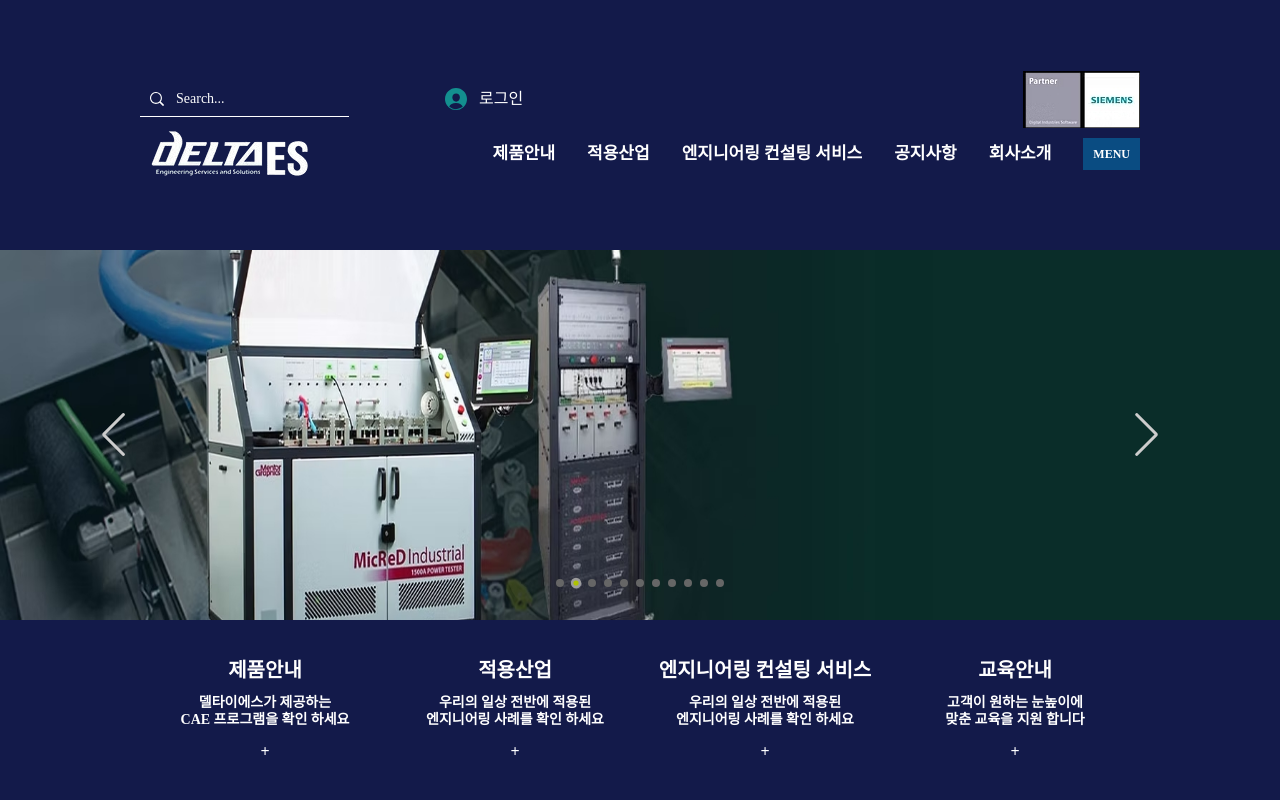
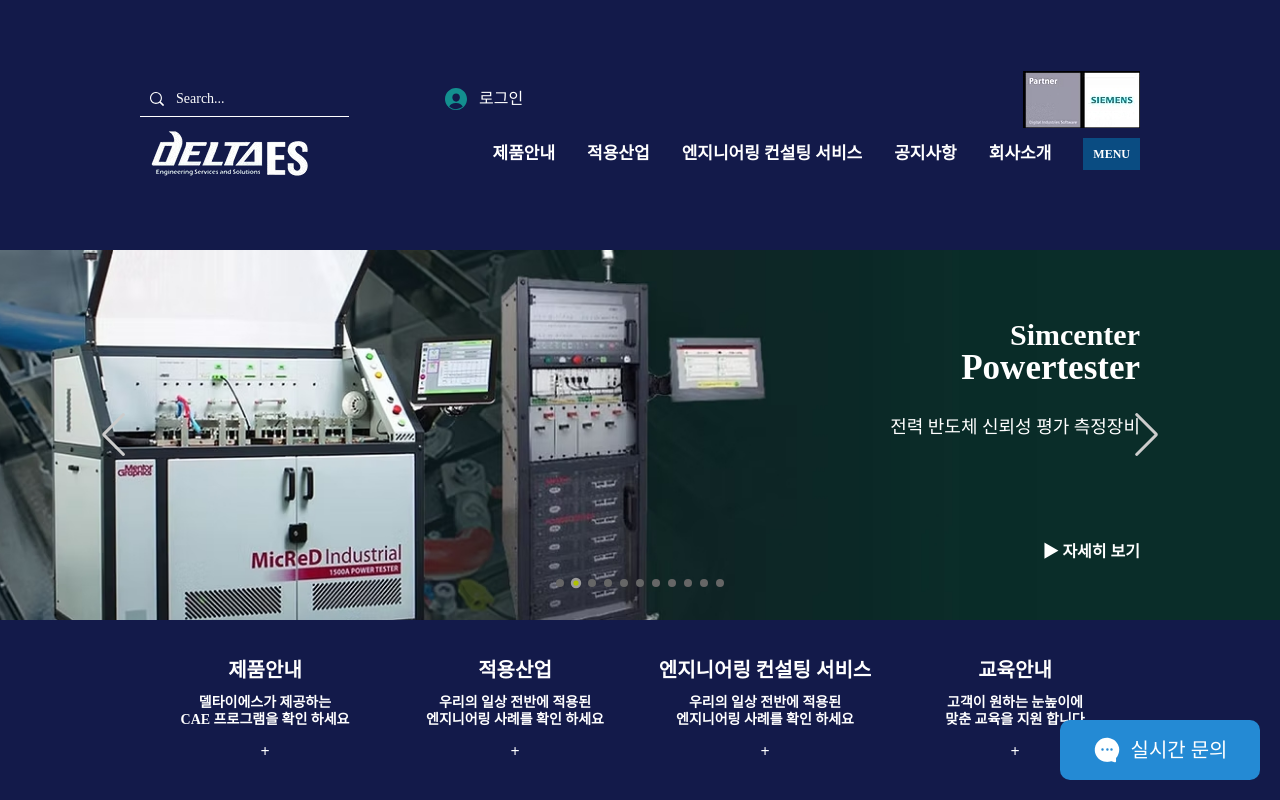
Before and after one commit to DeltaesF/Deltaes-Homepage, a Next.js app: page / in a window 1280 px wide. Shown: the top 800 px of the page. Built offline with nearby package versions, Linux system fonts and the light colour scheme.

Commit message:
Design: 메인 이미지 슬라이드 글자 추가 및 문의 버튼 제작
메인 이미지 슬라이드 글자 추가 문의 버튼 제작
메인 이미지에 회사 로고 오류 문제 해결

```diff
--- a/src/app/globals.css
+++ b/src/app/globals.css
@@ -4,6 +4,7 @@
 
 body {
   padding-top: 250px;
+  overflow-x: hidden;
 }
 
 /* 화살표 스타일 조정 */
--- a/src/app/page.tsx
+++ b/src/app/page.tsx
@@ -10,7 +10,15 @@ import "swiper/css/pagination";
 import { Navigation, Pagination, Autoplay } from "swiper/modules";
 import { useEffect, useState } from "react";
 
-const imgSlice = [
+interface ImgSlice {
+  id: number;
+  img: string;
+  title: string;
+  description: string;
+  logo?: string;
+}
+
+const imgSlice: ImgSlice[] = [
   {
     id: 1,
     img: "/images/image-slide1.jpg",
@@ -111,17 +119,101 @@ export default function Home() {
             pagination={{ type: "bullets", clickable: true }}
             autoplay={{ delay: 3000, disableOnInteraction: false }}
             loop={true}
+            style={{
+              width: "100%",
+              height: "370px",
+            }}
           >
-            {imgSlice.map((img, index) => (
-              <SwiperSlide
-                key={index}
-                style={{ width: "100%", height: "370px" }}
-              >
-                <div>
-                  <Image src={img.img} alt="img slide" fill />
-                </div>
-                <div>
-                  <span>▶ 자세히 보기</span>
+            {imgSlice.map((list, id) => (
+              <SwiperSlide key={id}>
+                <Image
+                  src={list.img}
+                  alt="product img"
+                  fill
+                  style={{ objectFit: "cover" }}
+                />
+                <div
+                  className={styles.imgIntroduce}
+                  style={{
+                    position: "absolute",
+                    display: "flex",
+                    flexDirection: "column",
+                    width: "1000px",
+                    textAlign: list.id === 1 ? "center" : "right", // 조건부 스타일
+                    top: list.id === 1 ? "22%" : "35%",
+                    left: "50%",
+                    right: "auto",
+                    transform: "translate(-50%, -50%)",
+                    color: "white",
+                    gap: "30px",
+                  }}
+                >
+                  <h3 className={styles.imgIntroduceTitle}>
+                    {list.title.split("\n").map((t, id) => (
+                      <span
+                        key={id}
+                        style={{
+                          fontSize:
+                            list.id === 1 ? "35px" : id === 0 ? "30px" : "35px",
+                          display: "block",
+                          fontWeight: "bold",
+                        }}
+                      >
+                        {t}
+                      </span>
+                    ))}
+                  </h3>
+                  <p className={styles.imgIntroduceDec}>
+                    {list.description.split("\n").map((d, id) => (
+                      <span
+                        key={id}
+                        style={{
+                          display: "block",
+                          fontSize: list.id === 1 ? "24px" : "18px",
+                          fontWeight: list.id === 1 ? "600" : "500",
+                          marginTop: list.id === 1 ? "-30px" : "0px",
+                          lineHeight: "1.4",
+                        }}
+                      >
+                        {d}
+                      </span>
+                    ))}
+                  </p>
+                  {list.id == 1 && list.logo && (
+                    <div
+                      style={{
+                        position: "absolute",
+                        top: "108%",
+                        left: "52%",
+                        transform: "translateX(-50%)",
+                      }}
+                    >
+                      <Image
+                        src={list.logo}
+                        alt="logo img"
+                        width={195}
+                        height={74}
+                        style={{
+                          objectFit: "cover",
+                        }}
+                      />
+                    </div>
+                  )}
+                  {list.id !== 1 && (
+                    <p
+                      className={styles.imgIntroduceDetail}
+                      style={{
+                        position: "absolute", // 부모 컨테이너 기준으로 절대 위치
+                        right: "0%", // 가운데 정렬
+                        bottom: "-120px",
+                        fontSize: "16px", // 원하는 폰트 크기
+                        fontWeight: "bold", // 폰트 굵기
+                        color: "white", // 텍스트 색상
+                      }}
+                    >
+                      ▶ 자세히 보기
+                    </p>
+                  )}
                 </div>
               </SwiperSlide>
             ))}
@@ -223,7 +315,7 @@ export default function Home() {
       </section>
       <section className={styles.section2}>
         <article className={styles.article2}>
-          <h2 className={styles.heading}>
+          <h2 className={styles.customerHeading}>
             델타이에스
             <br />
             고객사
@@ -285,6 +377,24 @@ export default function Home() {
           </div>
         </article>
       </section>
+      <div className={styles.inquiryContainer}>
+        <div className={styles.inquiry}>
+          <svg
+            width="28"
+            height="28"
+            viewBox="0 0 32 32"
+            xmlns="http://www.w3.org/2000/svg"
+            fill="rgb(255, 255, 255)"
+          >
+            <path
+              d="M21.133 16.933a1.4 1.4 0 11.001-2.8 1.4 1.4 0 010 2.8m-4.667 0a1.4 1.4 0 110-2.8 1.4 1.4 0 010 2.8m-5.6 0a1.4 1.4 0 110-2.8 1.4 1.4 0 010 2.8m18.904-3.656c-1.013-5.655-5.753-10.22-11.528-11.105-4.343-.667-8.642.627-11.807 3.547-3.168 2.917-4.763 7.043-4.38 11.318.59 6.582 6.08 11.952 12.768 12.487 1.153.095 2.303.05 3.428-.13a14.12 14.12 0 002.428-.612.59.59 0 01.364-.006l3.714 1.167c.785.246 1.588-.331 1.588-1.144l-.002-3.517c0-.17.086-.301.157-.38a14.028 14.028 0 001.58-2.147c1.705-2.862 2.29-6.14 1.69-9.478"
+              fill="currentColor"
+              fill-rule="nonzero"
+            ></path>
+          </svg>
+          <h3>실시간 문의</h3>
+        </div>
+      </div>
     </main>
   );
 }
--- a/src/app/styles/page.module.css
+++ b/src/app/styles/page.module.css
@@ -15,8 +15,18 @@
 .imgSlice {
   width: 100vw;
   height: 370px;
+  position: relative;
 }
-
+.imgIntroduce {
+}
+.imgIntroduceTitle {
+}
+.imgIntroduceDec {
+}
+.imgIntroduceDetail {
+  font-size: 15px;
+  font-weight: bold;
+}
 .article {
   width: 1000px;
   display: flex;
@@ -174,12 +184,12 @@
   gap: 30px;
 }
 
-.heading {
+.customerHeading {
   width: 100px;
-  height: 60px;
+  height: 50px;
   font-size: 19px;
   font-weight: bold;
-  line-height: 1.6;
+  line-height: 1.4;
   text-align: right;
 }
 
@@ -227,3 +237,26 @@
 .arrowLeft {
   transform: rotate(180deg);
 }
+.inquiryContainer {
+  position: fixed;
+  bottom: 20px;
+  right: 20px;
+  background-color: rgb(36, 138, 212);
+  width: 200px;
+  height: 60px;
+  border-radius: 10px;
+  display: flex;
+  align-items: center;
+  justify-content: center;
+}
+.inquiry {
+  color: white;
+  display: flex;
+  align-items: center;
+  justify-content: center;
+  gap: 10px;
+}
+
+.inquiry h3 {
+  font-size: 20px;
+}
```
